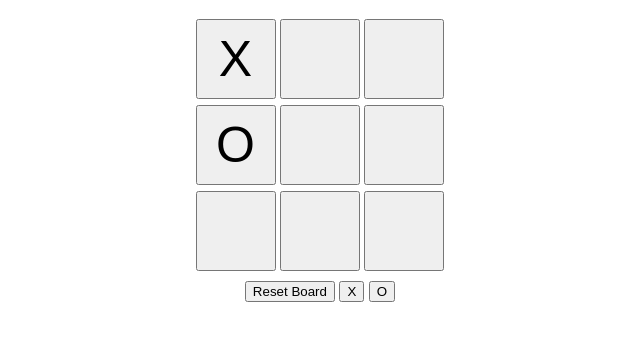
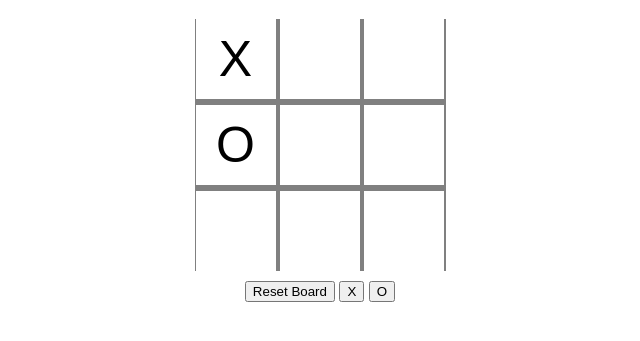
Before and after one commit to renkode/tic-tac-toe, a plain HTML site: page index.html in a window 1280 px wide. Both pictures are taken after a click on the button 555 px from the left and 247 px from the top of the page. Shown: the part 189-530 px from the top of the page, without its empty margins (320-960 px from the left). Drawn offline with Linux system fonts and the light colour scheme.

Commit message:
refactored code by putting DOM stuff into Gameboard object

```diff
--- a/game.js
+++ b/game.js
@@ -4,14 +4,27 @@ var Gameboard = (function(){
                 null,null,null,
                 null,null,null];
 
-    const resetBoard = () => {
+    let cells = document.querySelectorAll(".cell");
+
+    let _disableInput = (bool) => {
+        cells.forEach(cell => cell.disabled = bool);
+    }
+
+    const _resetBoard = () => {
         for (let i = 0; i < board.length; i++) {
             board[i] = null;
         }
-        dom.cells.forEach(cell => cell.innerHTML = "");
+        cells.forEach(cell => cell.innerHTML = "");
+        if (player2.getSymbol() === "X") {
+            _disableInput(true);
+            setTimeout(function(){
+                player2.chooseRandom();
+                _disableInput(false);
+            }, 500);
+        }
     }
 
-    const checkWinner = () => {
+    const _checkWinner = () => {
         // returns victor if there's a 3 in a row
         let symbol;
         switch (true) {
@@ -43,34 +56,68 @@ var Gameboard = (function(){
         return symbol;
     }
 
-    const endRound = () => {
-        if (!Gameboard.board.includes(null) && !Gameboard.checkWinner()) {
+    const _endRound = () => {
+        if (!board.includes(null) && !_checkWinner()) {
             alert(`It's a draw!`);
-            Gameboard.resetBoard();
-        } else if (!Gameboard.checkWinner()){
+            _resetBoard();
+        } else if (!_checkWinner()){
             return;
-        } else if (Gameboard.checkWinner()) {
-            alert(`The winner is ${Gameboard.checkWinner()}!`);
+        } else if (_checkWinner()) {
+            alert(`The winner is ${_checkWinner()}!`);
         }
-        Gameboard.resetBoard();
+        _resetBoard();
     }
 
-    return {
-        board, resetBoard, checkWinner, endRound
-    }
+    cells.forEach(cell => cell.addEventListener("click",function(){
+        index = Array.prototype.indexOf.call(cells, cell);
+        if (board[index]) return; // don't pick same cell!
+        player1.drawSymbol(index);
+        if(_checkWinner()) {
+            _endRound();
+            return;
+        }
+        _disableInput(true);
+        setTimeout(function(){
+            player2.chooseRandom();
+            _disableInput(false);
+            _endRound();
+        }, 500);
+
+    }));
+
+    let resetBtn = document.getElementById("reset-button");
+    resetBtn.addEventListener("click", function(){
+        _resetBoard();
+    });
+
+    let selectXBtn = document.getElementById("select-x");
+    selectXBtn.addEventListener("click", function(){
+        player1.setSymbol("X");
+        player2.setSymbol("O");
+        _resetBoard();
+    });
+
+    let selectOBtn = document.getElementById("select-o");
+    selectOBtn.addEventListener("click", function(){
+        player1.setSymbol("O");
+        player2.setSymbol("X");
+        _resetBoard();
+    });
+
+    return { board, cells }
 })();
 
 var Player = function(name, symbol){
-    let setSymbol = (newSymbol) => {
-        // setting properties directly won't work for whatever reason
-        symbol = newSymbol;
-    }
-    let drawSymbol = (cell) => {
+    const setName = (newName) => name = newName;
+    const getName = () => name;
+    const setSymbol = (newSymbol) => symbol = newSymbol;
+    const getSymbol = () => symbol;
+    const drawSymbol = (cell) => {
         if (Gameboard.board[cell]) return;
         Gameboard.board[cell] = symbol;
-        dom.cells[cell].innerHTML = symbol;
+        Gameboard.cells[cell].innerHTML = symbol;
     }
-    let chooseRandom = () => {
+    const chooseRandom = () => {
         // check if board is full
         if (!Gameboard.board.includes(null)) return;
         var cell = Math.floor(Math.random() * 9);
@@ -79,57 +126,10 @@ var Player = function(name, symbol){
             cell = Math.floor(Math.random() * 9);
         }
         Gameboard.board[cell] = symbol;
-        dom.cells[cell].innerHTML = symbol;
+        Gameboard.cells[cell].innerHTML = symbol;
     }
-    return {
-        name, setSymbol, drawSymbol, chooseRandom,
-    }
+    return { setName, getName, setSymbol, getSymbol, drawSymbol, chooseRandom }
 }
-
-var dom = (function(){
-    let cells = document.querySelectorAll(".cell");
-
-    let disableInput = (bool) => {
-        cells.forEach(cell => cell.disabled = bool);
-    }
-
-    cells.forEach(cell => cell.addEventListener("click",function(){
-        index = Array.prototype.indexOf.call(cells, cell);
-        if (Gameboard.board[index]) return; // don't pick same cell!
-        player1.drawSymbol(index);
-        if(Gameboard.checkWinner()) {
-            Gameboard.endRound();
-            return;
-        }
-        disableInput(true);
-        setTimeout(function(){
-            player2.chooseRandom();
-            disableInput(false);
-            Gameboard.endRound();
-        }, 500);
-
-    }));
-
-    let resetBtn = document.getElementById("reset-button");
-    resetBtn.addEventListener("click", function(){
-        Gameboard.resetBoard();
-    });
-
-    let selectXBtn = document.getElementById("select-x");
-    selectXBtn.addEventListener("click", function(){
-        player1.setSymbol("X");
-        player2.setSymbol("O");
-        Gameboard.resetBoard();
-    });
-
-    let selectOBtn = document.getElementById("select-o");
-    selectOBtn.addEventListener("click", function(){
-        player1.setSymbol("O");
-        player2.setSymbol("X");
-        Gameboard.resetBoard();
-    });
-    return { cells }
-})();
 
 // default is X
 let player1 = Player("Player 1", "X");
--- a/index.html
+++ b/index.html
@@ -6,17 +6,17 @@
     <body>
         <h1>Tic Tac Toe</h1>
         <div id="board">
-            <div class="row-1">
+            <div class="row">
                 <button class="cell"></button>
                 <button class="cell"></button>
                 <button class="cell"></button>
             </div>
-            <div class="row-2">
+            <div class="row">
                 <button class="cell"></button>
                 <button class="cell"></button>
                 <button class="cell"></button>
             </div>
-            <div class="row-3">
+            <div class="row">
                 <button class="cell"></button>
                 <button class="cell"></button>
                 <button class="cell"></button>
--- a/ui.css
+++ b/ui.css
@@ -10,21 +10,23 @@ body {
 }
 
 #board {
-    width: 500px;
+    width: 251px;
     display: flex;
     flex-direction: column;
     justify-items: center;
     align-items: center;
     gap: 6px;
+    background-color: gray;
 }
 
 .cell {
+    box-sizing: border-box;
     font-size: 50px;
-    padding: 0px;
-    margin: 0px;
     width: 80px;
     height: 80px;
     vertical-align: top;
+    background-color: white;
+    border: 0px;
 }
 
 .actions {
```
